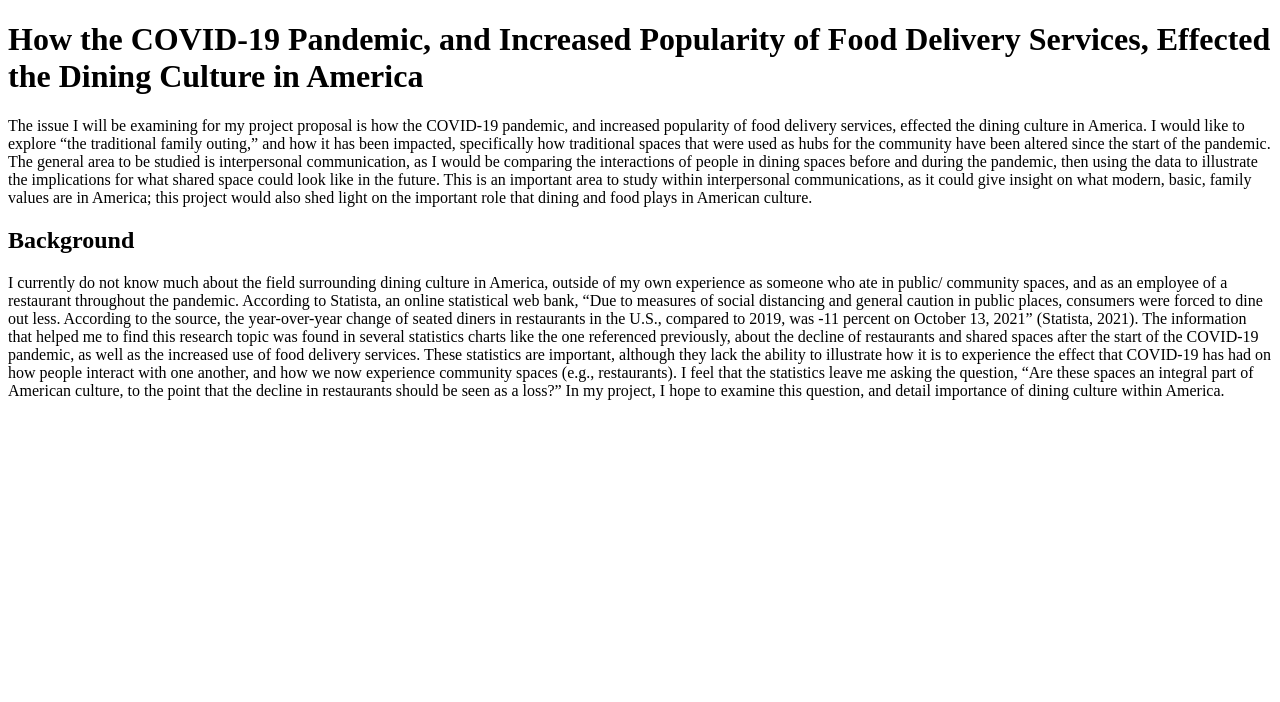
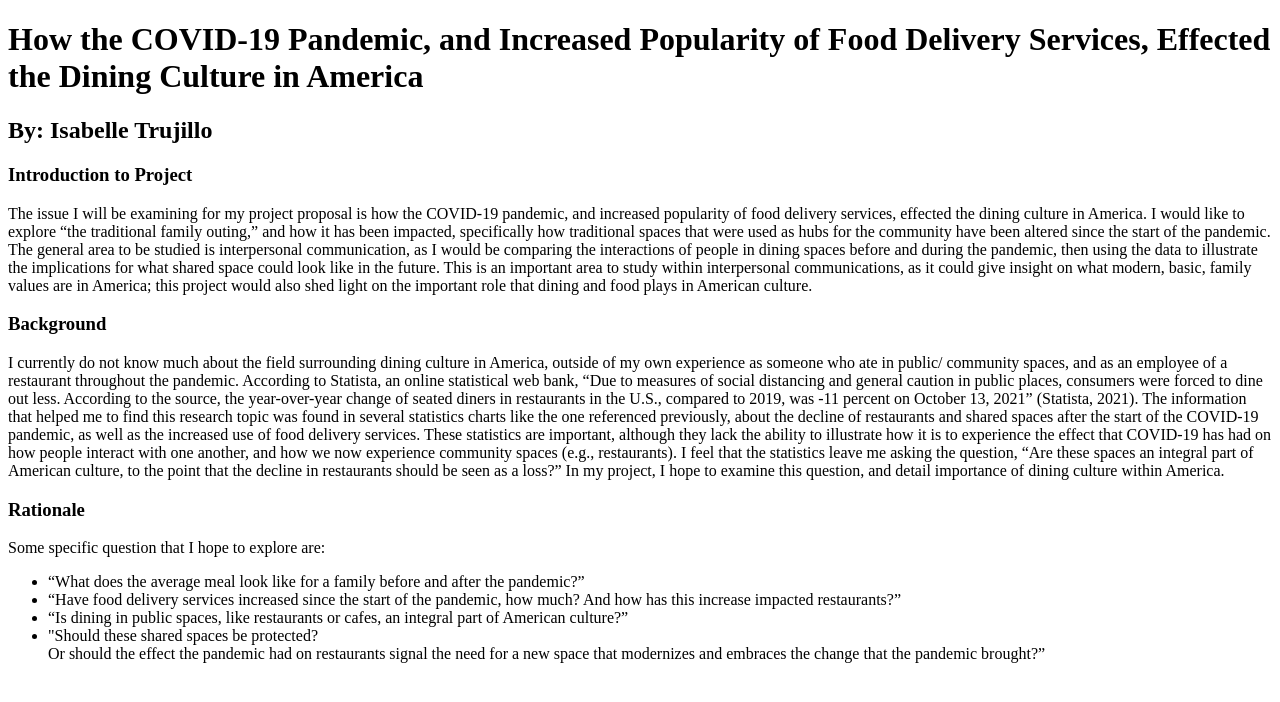
Before and after one commit to Isabelle-T-twenty/research-proposal, a plain HTML site: page index.html in a window 1280 px wide. Drawn offline with Linux system fonts and the light colour scheme.

Commit message:
Update index.html

```diff
--- a/index.html
+++ b/index.html
@@ -4,8 +4,18 @@
   </head>
   <body>
     <h1>How the COVID-19 Pandemic, and Increased Popularity of Food Delivery Services, Effected the Dining Culture in America</h1>
+     <h2>By: Isabelle Trujillo</h2>
+     <h3>Introduction to Project</h3>
     <p>The issue I will be examining for my project proposal is how the COVID-19 pandemic, and increased popularity of food delivery services, effected the dining culture in America. I would like to explore “the traditional family outing,” and how it has been impacted, specifically how traditional spaces that were used as hubs for the community have been altered since the start of the pandemic.<br> The general area to be studied is interpersonal communication, as I would be comparing the interactions of people in dining spaces before and during the pandemic, then using the data to illustrate the implications for what shared space could look like in the future. This is an important area to study within interpersonal communications, as it could give insight on what modern, basic, family values are in America; this project would also shed light on the important role that dining and food plays in American culture.</p>
-    <h2>Background</h2>
+    <h3>Background</h3>
      <p>I currently do not know much about the field surrounding dining culture in America, outside of my own experience as someone who ate in public/ community spaces, and as an employee of a restaurant throughout the pandemic. According to Statista, an online statistical web bank, “Due to measures of social distancing and general caution in public places, consumers were forced to dine out less. According to the source, the year-over-year change of seated diners in restaurants in the U.S., compared to 2019, was -11 percent on October 13, 2021” (Statista, 2021). The information that helped me to find this research topic was found in several statistics charts like the one referenced previously, about the decline of restaurants and shared spaces after the start of the COVID-19 pandemic, as well as the increased use of food delivery services.  These statistics are important, although they lack the ability to illustrate how it is to experience the effect that COVID-19 has had on how people interact with one another, and how we now experience community spaces (e.g., restaurants). I feel that the statistics leave me asking the question, “Are these spaces an integral part of American culture, to the point that the decline in restaurants should be seen as a loss?” In my project, I hope to examine this question, and detail importance of dining culture within America.</p>
-  </body>
+     <h3>Rationale</h3>
+     <p>Some specific question that I hope to explore are:</p>
+     <ul>
+        <li>“What does the average meal look like for a family before and after the pandemic?”</li>
+        <li>“Have food delivery services increased since the start of the pandemic, how much? And how has this increase impacted restaurants?”</li>
+        <li>“Is dining in public spaces, like restaurants or cafes, an integral part of American culture?”</li>
+        <li>"Should these shared spaces be protected? <br>Or should the effect the pandemic had on restaurants signal the need for a new space that modernizes and embraces the change that the pandemic brought?”</li>
+     </ul>
+   </body>
 </html>
```
